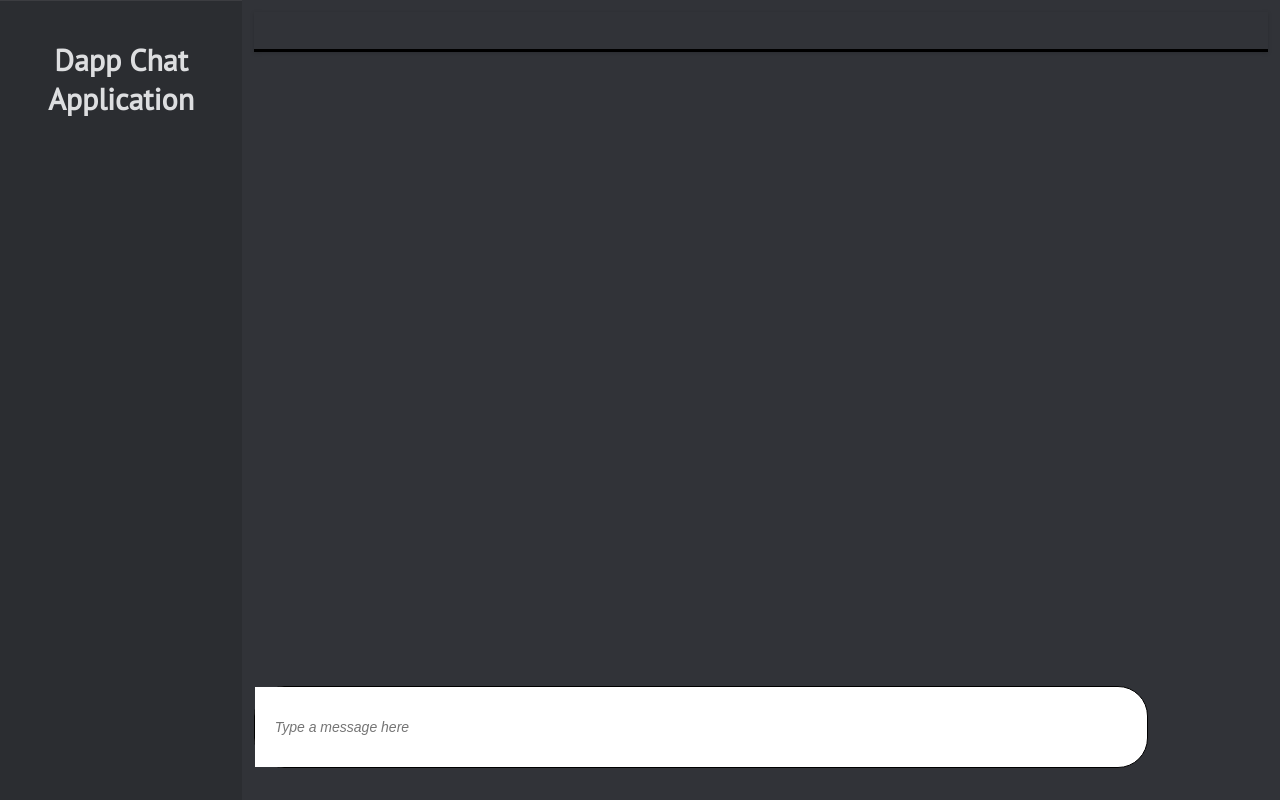
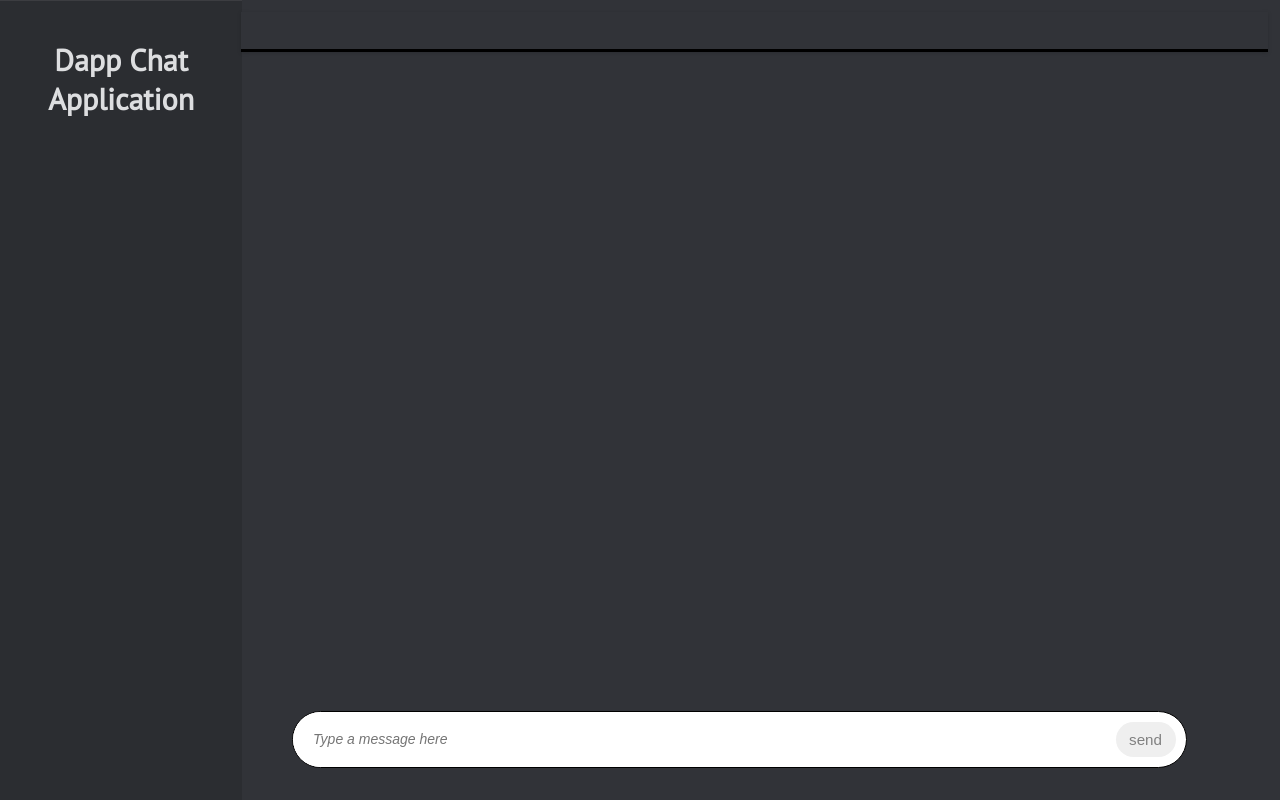
Before and after one commit to aditya-chari25/Dapp-Hackathon, a plain HTML site: page frontend/index.html in a window 1280 px wide. Drawn offline with nearby package versions, Linux system fonts and the light colour scheme; no server answers.

Commit message:
more frontend changes

```diff
--- a/frontend/index.css
+++ b/frontend/index.css
@@ -74,6 +74,7 @@
     flex-direction: row;
     justify-content: space-between;
     box-shadow: rgba(0, 0, 0, 0.16) 0px 1px 4px;
+    margin-left: -1vw;
   }
 
   #sequence-number {
@@ -97,6 +98,7 @@
     border-radius: 30px;
     bottom: 4%;
     width: calc(98% - 360px);
+    margin-left: 3vw;
   }
 
   form input {
@@ -104,6 +106,7 @@
     outline: none;
     padding: 20px;
     width: calc(94% - 120px);
+    border-radius: 30px;
   }
 
   input::placeholder {
@@ -112,14 +115,17 @@
   }
 
   form button {
-    color: white;
-    background: url('./assets/send-icon.png');
+    color: grey;
+    font-size: 0.95rem;
+    /* background-color: black; */
+    /* background: url(./assets/send-icon.png); */
     background-size: contain;
     border: none;
-    padding: 10px;
+    /* padding: 10px; */
     margin: 10px;
-    height: 60px;
+    /* height: 60px; */
     width: 60px;
+    border-radius: 30px;
   }
 
   #messages {
@@ -168,6 +174,7 @@
     display: flex;
     flex-direction: column;
   }
+
 
   .message-body .message-content {
     box-sizing: border-box;
@@ -242,7 +249,7 @@
   }
   #topic-id{
     font-size:20px;
-    margin-left: 2vw;
+    margin-left: 3.7vw;
     color:rgb(221,222,224)
   }
 
--- a/frontend/index.html
+++ b/frontend/index.html
@@ -25,9 +25,11 @@
           </div>
           <ul id="messages">
           </ul>
+          <div>
           <form id="form" action="">
-            <input id="m" autocomplete="off" placeholder="Type a message here"/><button alt="send"> </button>
+            <input id="m" autocomplete="off" placeholder="Type a message here"/><button alt="send">send</button>
           </form>
+        </div>
         </div>
       </div>
     </div>
```
